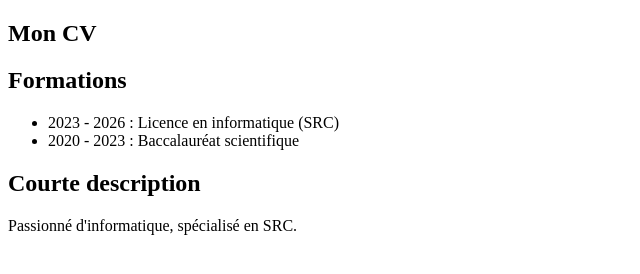
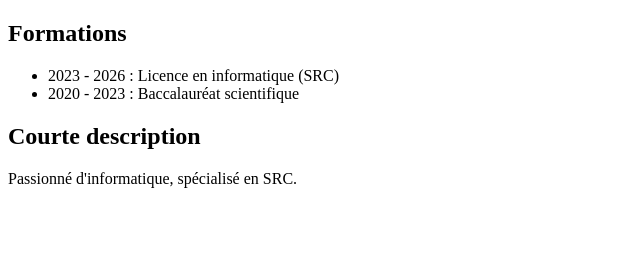
Before and after one commit to Flex-21/mon-cv, a plain HTML site: page index.html in a window 1280 px wide. Shown: the whole page, without its empty margins (0-640 px from the left). Drawn offline with Linux system fonts and the light colour scheme.

Commit message:
index.html

```diff
--- a/index.html
+++ b/index.html
@@ -6,9 +6,6 @@
     <link rel="stylesheet" href="style.css">
 </head>
 <body>
-    <section id=titre>
-        <h1>Mon CV</h1>
-    </section>
     <section id="formations">
         <h2>Formations</h2>
         <ul>
```
